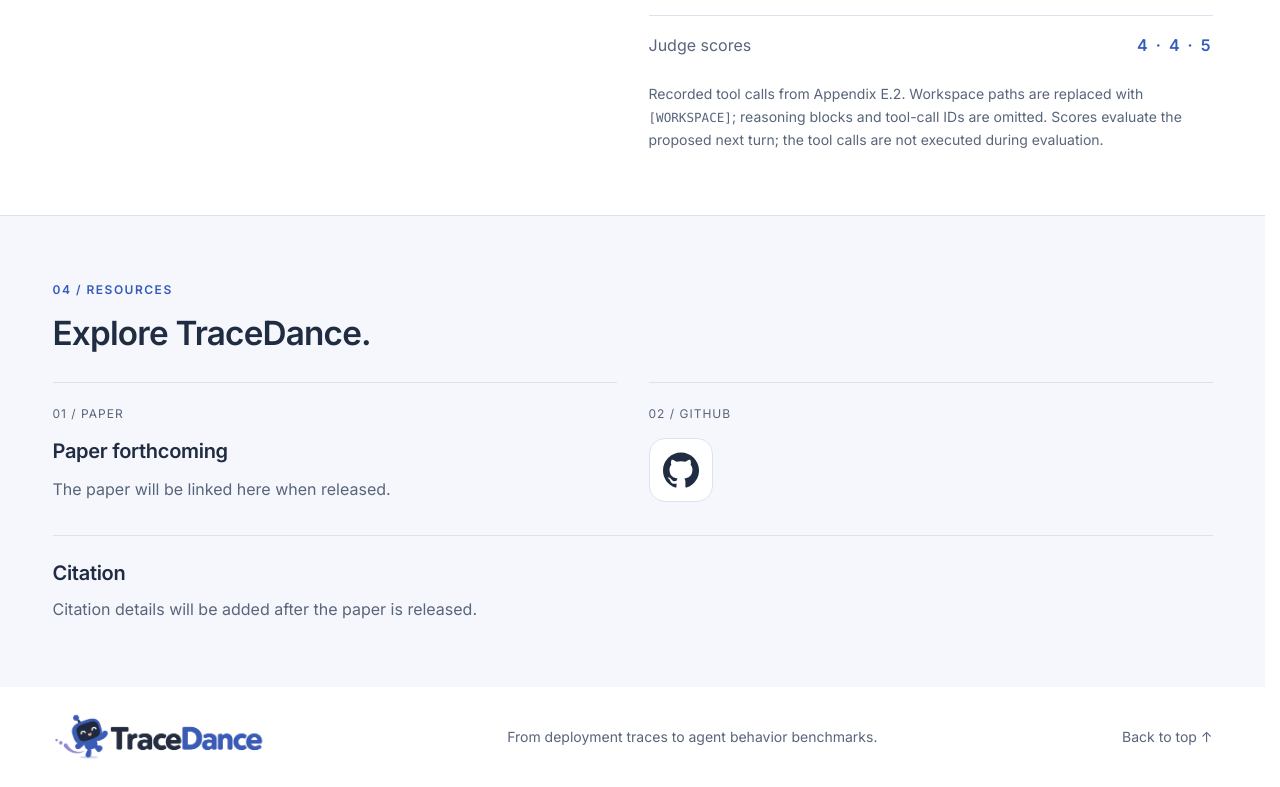
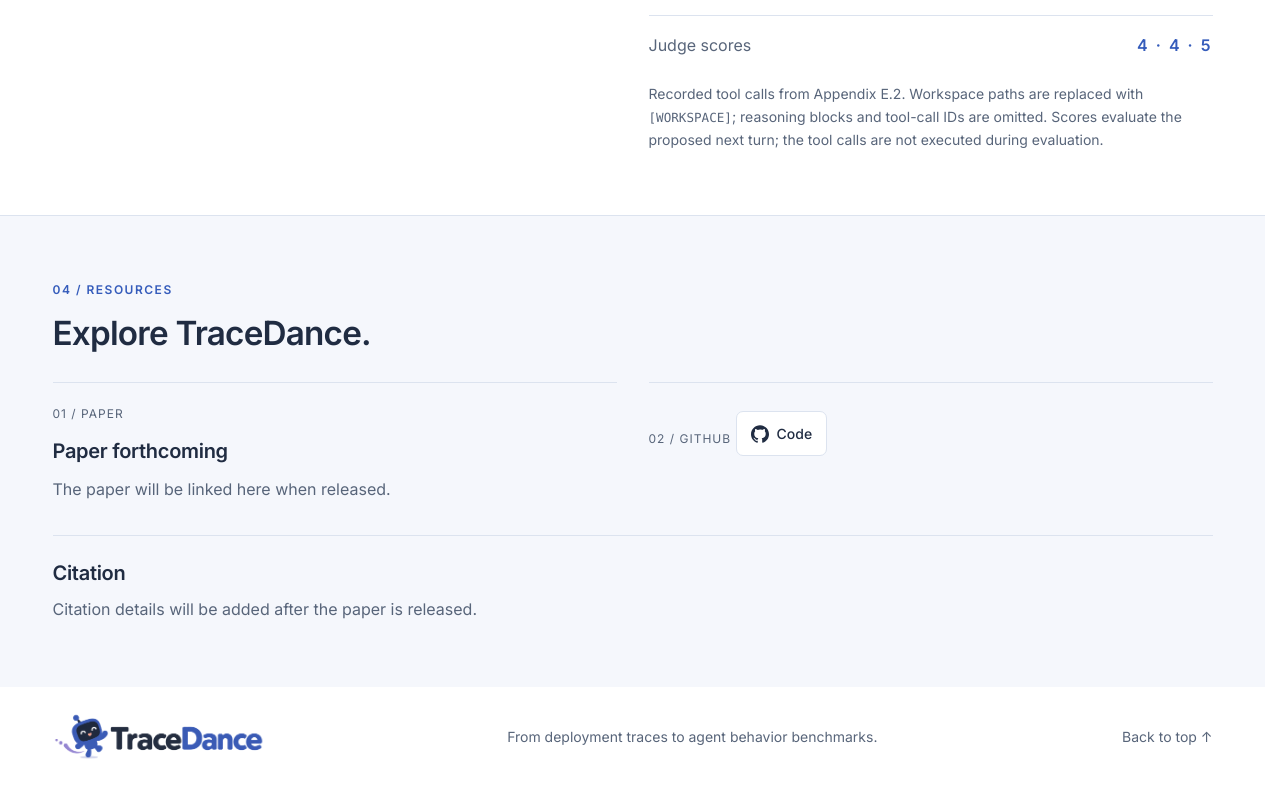
Before and after one commit to ZhishanQ/TraceDance, a plain HTML site: page page/index.html in a window 1280 px wide. Shown: the part 5081-5868 px from the top of the page. Drawn offline with Linux system fonts and the light colour scheme.

Commit message:
Match the resource Code link to the hero button

```diff
--- a/page/index.html
+++ b/page/index.html
@@ -148,9 +148,9 @@
       <div class="resource-item"><span>01 / PAPER</span><h3>Paper forthcoming</h3><p>The paper will be linked here when released.</p></div>
       <div class="resource-item">
         <span>02 / GITHUB</span>
-        <a class="github-repository" href="https://github.com/ZhishanQ/TraceDance" target="_blank" rel="noopener noreferrer" aria-label="Open the TraceDance GitHub repository (opens in a new tab)" title="TraceDance on GitHub">
+        <a class="button code-button github-repository" href="https://github.com/ZhishanQ/TraceDance" target="_blank" rel="noopener noreferrer" aria-label="Open the TraceDance GitHub repository (opens in a new tab)" title="TraceDance on GitHub">
           <svg viewBox="0 0 24 24" fill="currentColor" aria-hidden="true"><path d="M12 .297C5.37.297 0 5.67 0 12.297c0 5.303 3.438 9.8 8.205 11.385.6.113.82-.258.82-.577 0-.285-.01-1.04-.015-2.04-3.338.724-4.043-1.61-4.043-1.61-.546-1.387-1.333-1.756-1.333-1.756-1.09-.745.084-.729.084-.729 1.205.084 1.838 1.237 1.838 1.237 1.07 1.835 2.807 1.305 3.492.998.108-.776.418-1.305.762-1.605-2.665-.305-5.467-1.334-5.467-5.93 0-1.31.467-2.38 1.235-3.22-.135-.303-.54-1.523.105-3.176 0 0 1.005-.322 3.3 1.23a11.5 11.5 0 0 1 3-.404c1.02.005 2.045.138 3 .404 2.28-1.552 3.285-1.23 3.285-1.23.645 1.653.24 2.873.12 3.176.765.84 1.23 1.91 1.23 3.22 0 4.61-2.805 5.625-5.475 5.92.42.36.81 1.096.81 2.22 0 1.606-.015 2.896-.015 3.286 0 .315.21.69.825.57C20.565 22.092 24 17.592 24 12.297c0-6.627-5.373-12-12-12"/></svg>
-        </a>
+        Code</a>
       </div>
     </div>
     <section class="citation-section" aria-labelledby="citation-title">
--- a/page/styles.css
+++ b/page/styles.css
@@ -203,9 +203,7 @@
 .resource-item > span { font-size: var(--label); letter-spacing: 1px; color: var(--muted); }
 .resource-item h3 { margin: 12px 0; }
 .resource-item p { color: var(--muted); }
-.github-repository { display: flex; align-items: center; justify-content: center; width: 64px; height: 64px; margin-top: 12px; border: 1px solid var(--line); border-radius: 16px; color: var(--ink); background: #fff; transition: color .15s, border-color .15s; }
-.github-repository svg { width: 36px; height: 36px; }
-.github-repository:hover { color: var(--blue); border-color: currentColor; }
+.github-repository { margin-top: 12px; }
 .citation-section { margin-top: 32px; border-top: 1px solid var(--line); padding-top: 24px; }
 .citation-placeholder { margin-top: 10px; color: var(--muted); }
 footer { display: flex; align-items: center; justify-content: space-between; gap: 24px; padding-block: 26px; }
```
